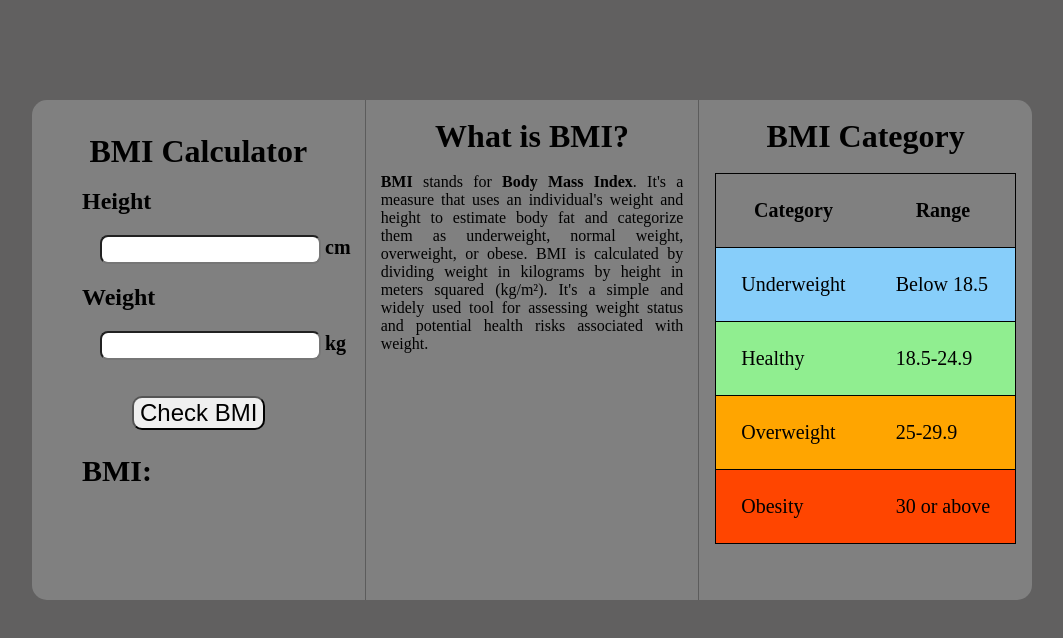
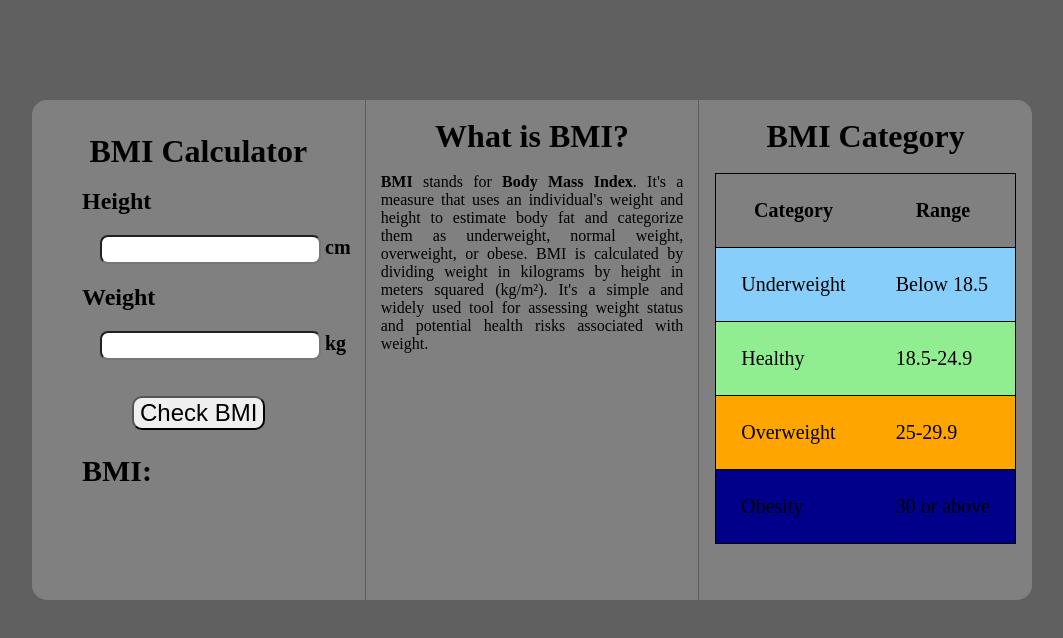
Before and after one commit to Nikhilvbhaskar/BMI_Calculator, a plain HTML site: page index.html in a window 1280 px wide. Shown: the whole page, without its empty margins (108-1171 px from the left). Drawn offline with Linux system fonts and the light colour scheme.

Commit message:
third commit

```diff
--- a/index.html
+++ b/index.html
@@ -63,7 +63,7 @@
                             <td>Overweight</td>
                             <td>25-29.9</td>
                         </tr>
-                        <tr style="background-color: orangered;">
+                        <tr style="background-color: darkblue">
                             <td>Obesity</td>
                             <td>30 or above</td>
                         </tr>
```
